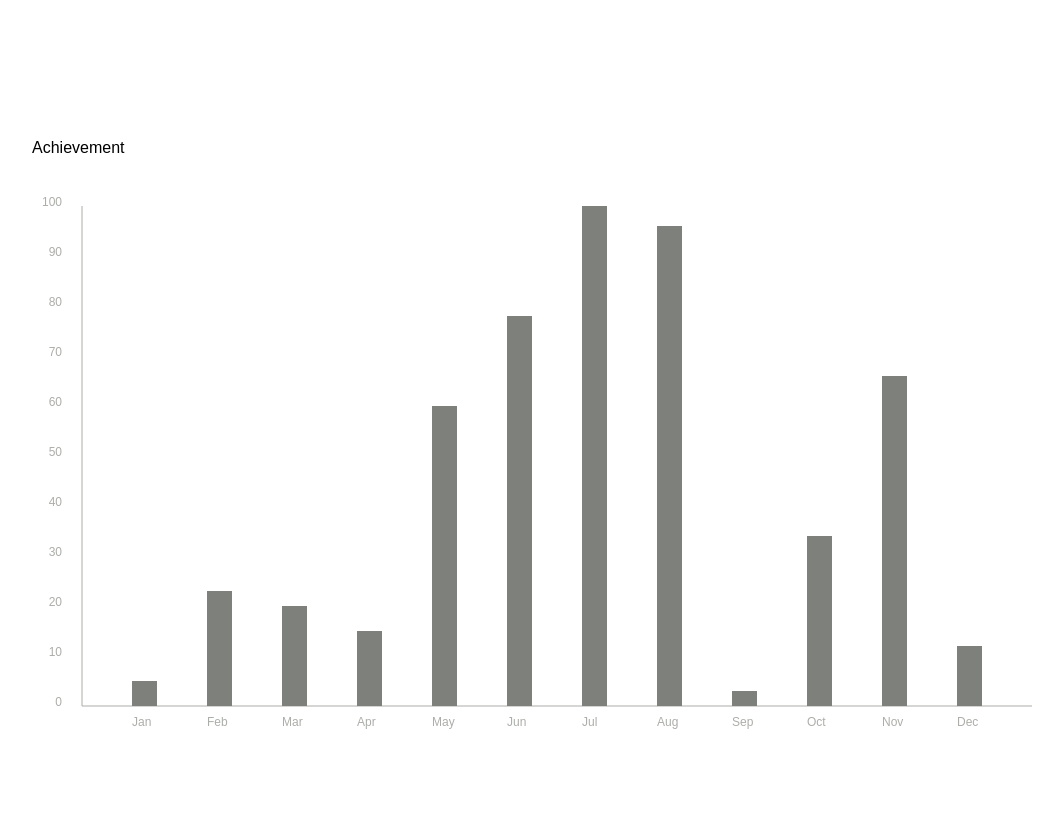
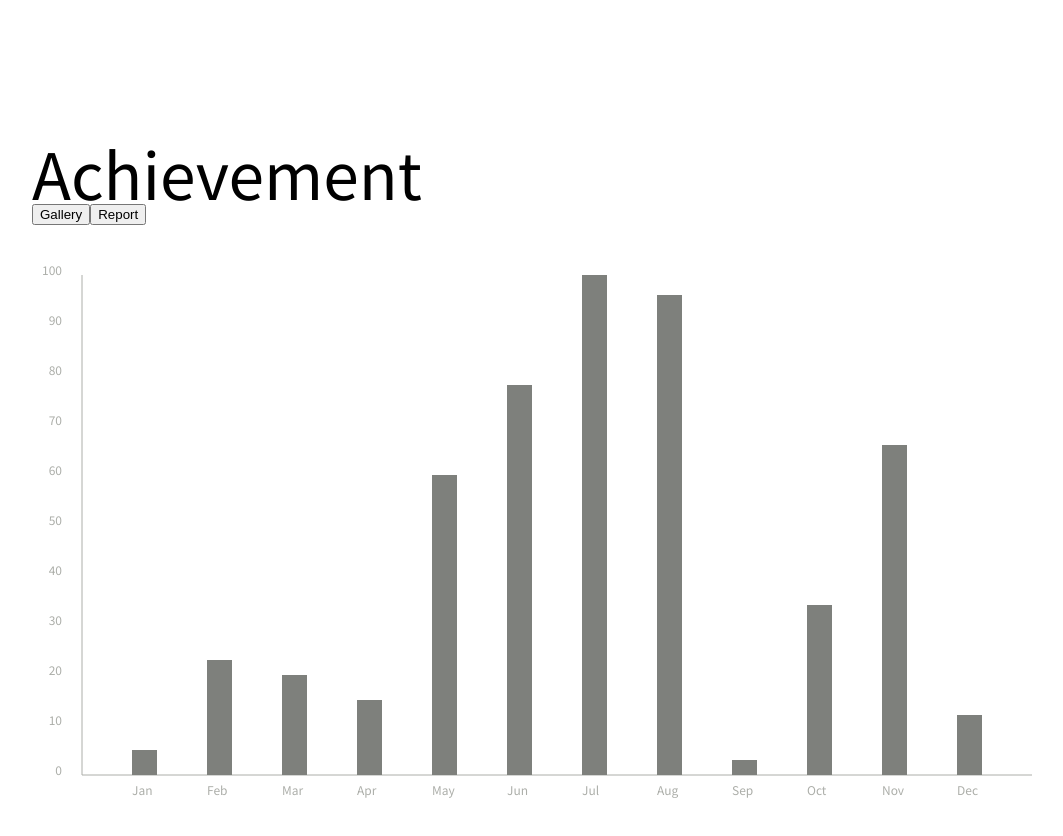
Before and after one commit to yinflora/Jogandan, a React (Create React App) app: page /achievement in a window 1280 px wide. Shown: the top 836 px of the page, without its empty margins (18-1081 px from the left). Built offline with nearby package versions, Linux system fonts and the light colour scheme.

Commit message:
Import fonts

```diff
--- a/public/index.html
+++ b/public/index.html
@@ -11,6 +11,9 @@
     <title>React App</title>
   </head>
   <body>
+    <style>
+      @import url('https://fonts.googleapis.com/css2?family=Noto+Sans+TC:wght@100;300;400;500;700;900&display=swap');
+    </style>
     <div id="root"></div>
   </body>
 </html>
--- a/src/pages/Achievement/Achievement.tsx
+++ b/src/pages/Achievement/Achievement.tsx
@@ -1,10 +1,18 @@
-import Gallery from './Gallery';
+import styled from 'styled-components';
+
+// import Gallery from './Gallery';
 import Report from './Report';
+
+const Title = styled.h1`
+  font-size: 4rem;
+`;
 
 function Achievement() {
   return (
     <>
-      <h1>Achievement</h1>
+      <Title>Achievement</Title>
+      <button>Gallery</button>
+      <button>Report</button>
       {/* <Gallery /> */}
       <Report />
     </>
```
